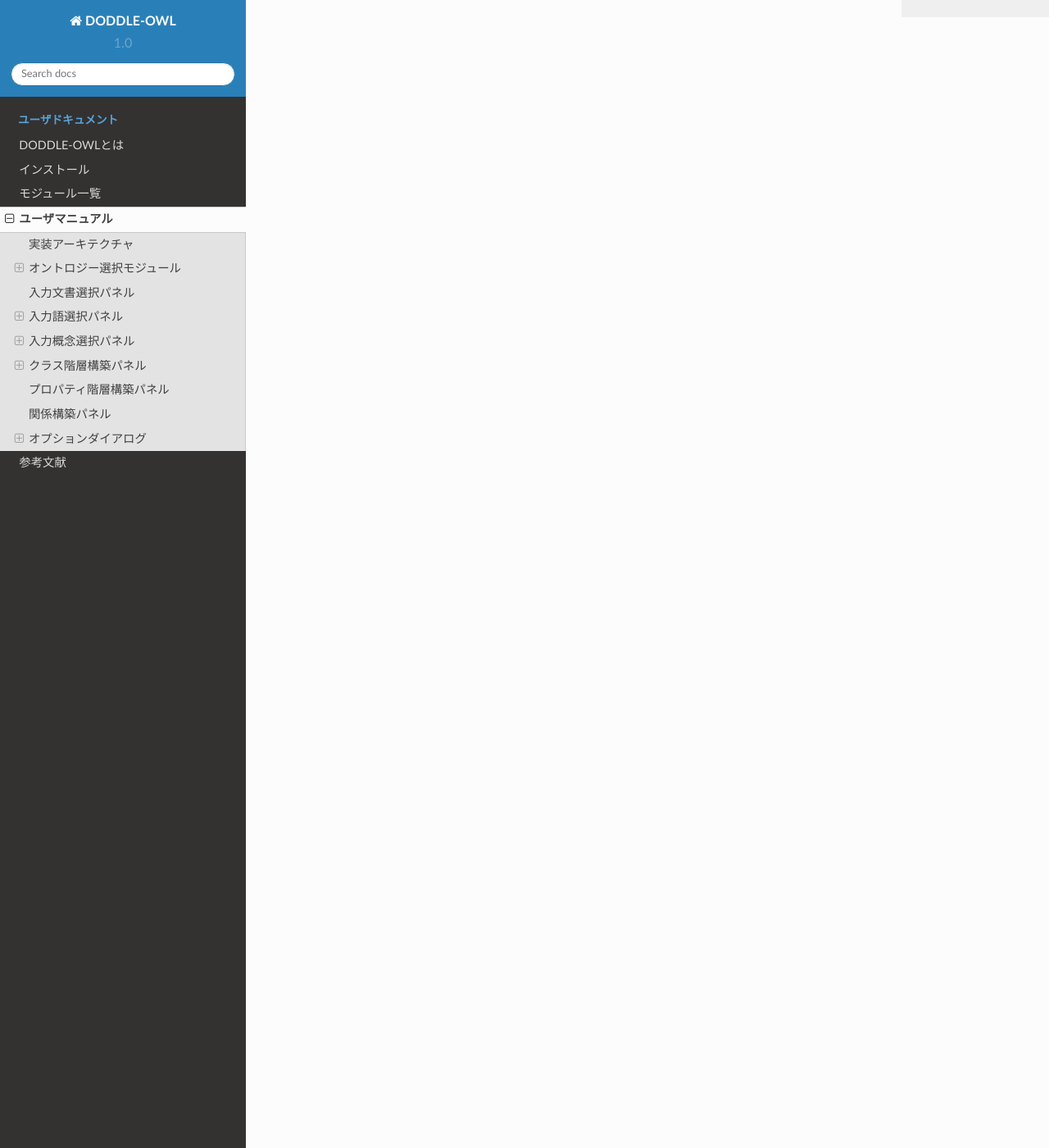
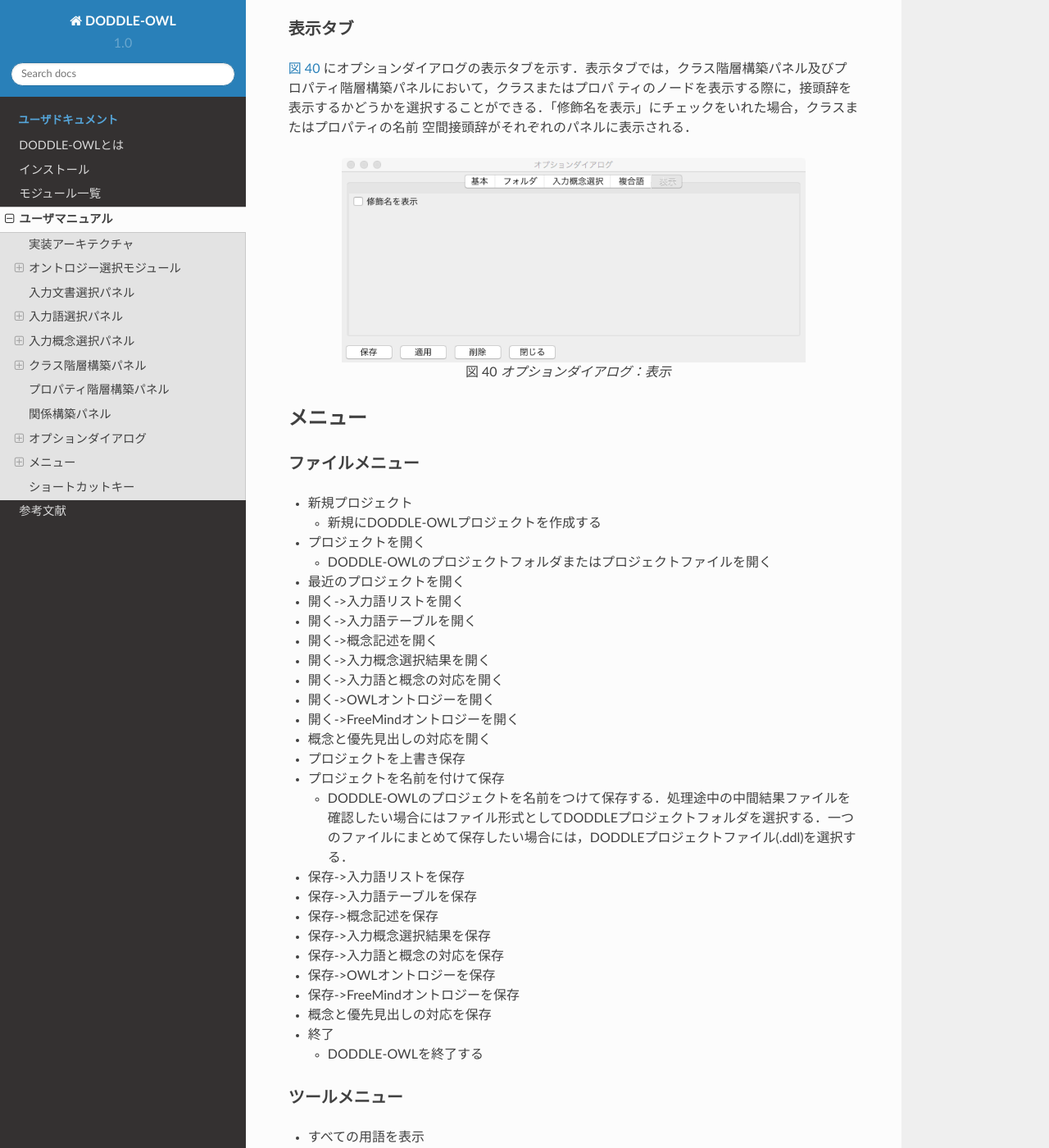
Before and after one commit to doddle-owl/doddle-owl-ja-docs, a Sphinx documentation site: the page built from docs/source/user_manual.rst, in a window 1280 px wide and 1400 px high, scrolled down 31321 px. Shown: the whole window at 82% size. Built offline with Sphinx 7.4.7 and the Read the Docs theme 2.0.0, drawn with Linux system fonts in a browser that asks for light colours; some of the changed text lies outside the part shown.

Commit message:
* プロパティ構築パネルのスクリーンショットをユーザマニュアルに追加 * メニューとショートカットキーの説明をユーザマニュアルに追加

```diff
--- a/docs/source/user_manual.rst
+++ b/docs/source/user_manual.rst
@@ -619,3 +619,107 @@
    :align: center
 
    オプションダイアログ：表示
+
+
+メニュー
+===================
+
+ファイルメニュー
+----------------------
+
+* 新規プロジェクト
+
+  * 新規にDODDLE-OWLプロジェクトを作成する
+
+* プロジェクトを開く
+
+  * DODDLE-OWLのプロジェクトフォルダまたはプロジェクトファイルを開く
+
+* 最近のプロジェクトを開く
+* 開く->入力語リストを開く
+* 開く->入力語テーブルを開く
+* 開く->概念記述を開く
+* 開く->入力概念選択結果を開く
+* 開く->入力語と概念の対応を開く
+* 開く->OWLオントロジーを開く
+* 開く->FreeMindオントロジーを開く
+* 概念と優先見出しの対応を開く
+* プロジェクトを上書き保存
+* プロジェクトを名前を付けて保存
+
+  * DODDLE-OWLのプロジェクトを名前をつけて保存する．処理途中の中間結果ファイルを確認したい場合にはファイル形式としてDODDLEプロジェクトフォルダを選択する．一つのファイルにまとめて保存したい場合には，DODDLEプロジェクトファイル(.ddl)を選択する．
+
+* 保存->入力語リストを保存
+* 保存->入力語テーブルを保存
+* 保存->概念記述を保存
+* 保存->入力概念選択結果を保存
+* 保存->入力語と概念の対応を保存
+* 保存->OWLオントロジーを保存
+* 保存->FreeMindオントロジーを保存
+* 概念と優先見出しの対応を保存
+
+* 終了
+
+  * DODDLE-OWLを終了する
+
+ツールメニュー
+-----------------------
+* すべての用語を表示
+* 自動入力概念選択
+
+  * 入力語集合から自動的に入力語に対応する汎用オントロジー中の概念をランキングする．入力概念選択パネル中で入力語を選択した際に，ランキング順に対応する概念を表示する．
+
+* クラス階層構築
+* クラス及びプロパティ階層構築
+* DODDLE Dic Converter
+
+  * EDR電子化辞書と日本語WordNetの辞書ファイルををDODDLE-OWLで利用可能な形式に変換するためのダイアログを表示する．
+
+* ログコンソールを表示
+
+  * 標準出力と標準エラー出力を画面上に表示する．
+
+* XGAレイアウト
+
+  * 1024x768の解像度に合わせてウィンドウをレイアウトする．
+
+* UXGAレイアウト
+
+  * 1600 x 1200の解像度に合わせてウィンドウをレイアウトする．
+
+* オプションダイアログを表示
+
+プロジェクトメニュー
+------------------------
+* 開いているプロジェクトをサブメニューとして表示し，切り替えることができる．
+
+ヘルプメニュー
+----------------------------
+* バージョン
+
+  * バージョン番号や利用ライブラリなどを確認するためのダイアログを表示する．
+
+ショートカットキー
+==============================
+* Ctrl-N
+
+  * 新規プロジェクト
+* Ctrl-O
+
+  * プロジェクトを開く
+
+* Ctrl-S
+
+  * プロジェクトを上書き保存
+
+* Ctrl-Shift-S
+
+  * プロジェクトを名前を付けて保存
+
+* Ctrl-Q
+
+  * 終了
+
+* F1
+
+  * バージョンダイアログを表示
```
Also changed, not shown: other parts of docs/source/user_manual.rst (+2 -2 lines), docs/source/figures/construct-property-tree-panel.png (added), docs/source/figures/construct-property-tree-panel.svg (deleted), 1 other file.
